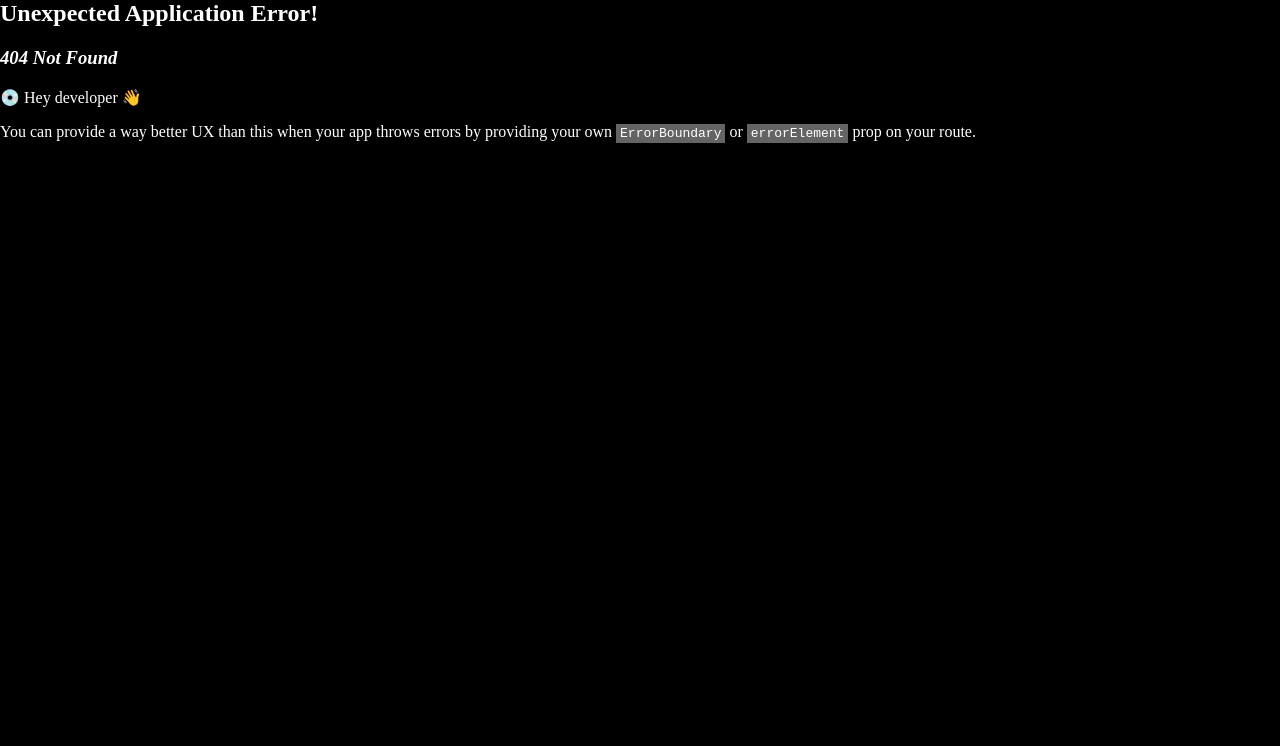
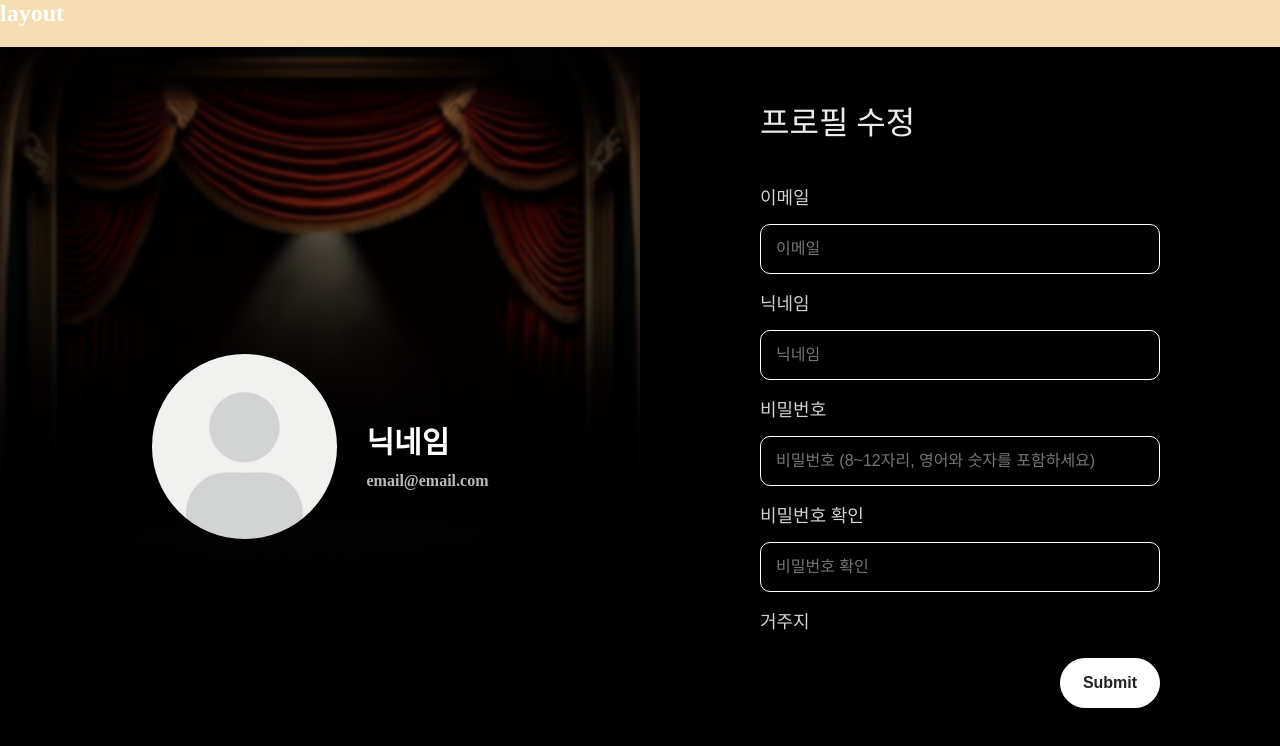
Before and after one commit to music-ally/music-ally-client, a React (Vite) app: page /mypage/edit in a window 1280 px wide. Before the commit this address had no page. Shown: the top 746 px of the page. Built offline with nearby package versions, Linux system fonts and the light colour scheme; no server answers.

Commit message:
Feat: 내 정보 수정페이지

```diff
--- /dev/null
+++ b/src/routes/editprofile.tsx
@@ -0,0 +1,272 @@
+import { styled } from "styled-components";
+import bgimg from "../assets/bgimage_01.png"
+import profileimg from "../assets/profileimg.png"
+import Address from "../components/address-select";
+import { useEffect, useState } from "react";
+import axios from "axios";
+import { useNavigate } from "react-router-dom";
+
+const Wrapper = styled.div`
+    display: flex;
+    height: 100%;
+`
+
+const LeftHalf = styled.div`
+    flex: 1; /* 왼쪽 절반 */
+    width: 50%;
+    background-image: url(${bgimg});
+    background-size: cover;
+    background-position: center;
+    display: flex;
+    height: 100vh;
+    justify-content: center;
+    align-items: center;
+
+    @media (max-width: 1200px) {
+        flex: 0 0 600px; /* 최소 너비 600px */
+    }
+`;
+
+const RightHalf = styled.div`
+    flex: 1; /* 오른쪽 절반 */
+    width: 50%;
+    background-color: black;
+    color: white;
+    display: flex;
+    flex-direction: column;
+    // justify-content: center; /* 수평가운데 */
+    align-items: center; /* 수직가운데 */
+
+    @media (max-width: 1200px) {
+        flex: 0 0 600px; /* 최소 너비 600px */
+    }
+`;
+
+const RightWrapper = styled.div`
+    width: 400px;
+`
+
+const MyProfile = styled.div`
+    display: flex;
+    flex-direction: column;
+    // align-items: center;
+    // text-align: center;
+    margin-top: 20px;
+    margin-left: 30px;
+`
+
+const ProfileImage = styled.img`
+    width: 185px;
+    height: 185px;
+    border-radius: 50%;
+    object-fit: cover;
+`;
+
+const Nickname = styled.h3`
+    font-size: 30px;
+    margin: 10px 0;
+`
+
+const Email = styled.h3`
+    font-size: 16px;
+    color: #BABABA;
+`
+
+const Title = styled.h1`
+    color: #ECECEC;
+    font-weight: 400;
+    margin-top: 50px;
+    margin-bottom: 40px;
+`
+
+const Form = styled.form`
+    display: flex;
+    flex-direction: column;
+    gap: 10px;
+    width: 100%;
+`
+
+const Name = styled.div`
+    font-size: 18px;
+    color: #D1D1D1;
+    margin-bottom: 5px;
+`
+
+const Input = styled.input`
+    padding: 15px;
+    margin-bottom: 5px;
+    border-radius: 10px;
+    width: 100%;
+    font-size: 16px;
+    background-color: black;
+    color: #BFBFBF;
+    box-sizing: border-box; // padding 조절하여도 너비 그대로
+    border: 1px solid #ffffff; /* 테두리 색상과 두께 조절 */
+
+    &[type = "submit"] {
+        cursor: pointer;
+        &:hover {
+            opacity: 0.8;
+        };
+        background-color: #ffffff;
+        color: #222222;
+        border-radius: 30px;
+        font-weight: bold;
+        width: 25%;
+        margin-top: 10px;
+        // padding: 10px;
+        align-self: self-end;
+    }
+`
+interface FormData {
+    email: string,
+    nickname: string,
+    password: string,
+    confirmPassword: string,
+    address: string,
+    profileImage: File | null,
+}
+
+export default function EditProfile() {
+    const navigate = useNavigate();
+    const [formData, setFormData] = useState<FormData>({
+       email: '',
+       nickname: '',
+       password: '',
+       confirmPassword: '',
+       address: '',
+       profileImage: null, // db에 존재하면 해당 이미지, 없으면 기본이미지
+    });
+
+    // 데이터 가져오기
+    useEffect(() => {
+        const fetchData = async() => {
+            try {
+                const response = await axios.get(`${import.meta.env.VITE_BACKEND_URL}/mypage`);
+                setFormData({
+                    email: response.data.email,
+                    nickname: response.data.nickname,
+                    address: response.data.address,
+                    password: '',
+                    confirmPassword: '',
+                    profileImage: null,
+                });
+            } catch (error) {
+                console.error("User 데이터 가져오기 오류 : ", error);
+                // alert("사용자 데이터 가져오기 실패");
+            }
+        };
+        fetchData();
+    });
+
+    // 폼 입력마다 상태 업데이트
+    const onChange = (e : React.ChangeEvent<HTMLInputElement>) => {
+        const {name, value} = e.target;
+        setFormData({ ...formData, [name]: value});
+    };
+
+    const onFileChange = (e : React.ChangeEvent<HTMLInputElement>) => {
+        if(e.target.files && e.target.files[0]) {
+            setFormData({ ...formData, profileImage: e.target.files[0] as File});
+        }
+    };
+
+    /*
+    // async 처리하여 닉네임 중복 여부 확인
+    const handleBlur = (e) => {
+
+    }
+    */
+
+    const onSubmit = async(e : React.FormEvent<HTMLFormElement>) => {
+        e.preventDefault();
+
+        // 닉네임 중복 오류 검사
+        // 로직 추가하고 추가하기 !!! ***
+
+        // 비밀번호 조건 검사
+        const passwordRegex = /^(?=.*[A-Za-z])(?=.*\d)[A-Za-z\d]{8,12}$/;
+
+        if( !passwordRegex.test(formData.password) ) {
+            alert("비밀번호는 8~12자 사이이며, 영어와 숫자를 반드시 포함해야 합니다.");
+            return;
+        }
+
+        // 비밀번호 일치 검사
+        if( formData.password !== formData.confirmPassword ){
+            alert("비밀번호가 일치하지 않습니다.");
+            return;
+        }
+
+        // FormData 생성하고 데이터 객체에 추가
+        const formDataSend = new FormData();
+        formDataSend.append('nickname', formData.nickname);
+        formDataSend.append('address', formData.address);
+        if (formData.password) {
+            formDataSend.append('password', formData.password);
+        }
+        if (formData.profileImage) {
+            formDataSend.append('profileImage', formData.profileImage);
+        }
+
+        // 서버 데이터 전송 trycatch, axios.patch.
+
+    }
+
+    return (
+        <Wrapper>
+            <LeftHalf>
+                {/* <ProfileImage src={formData.profileImage ? URL.createObjectURL(formData.profileImage) : profileimg} alt="Profile" />
+                */}
+                <ProfileImage src={profileimg} />
+                <MyProfile>
+                    <Nickname> {formData.nickname || '닉네임'} </Nickname>
+                    <Email> {formData.email || 'email@email.com'}</Email>
+                </MyProfile>
+            </LeftHalf>
+            <RightHalf>
+                <RightWrapper>
+                    <Title> 프로필 수정 </Title>
+                    <Form onSubmit={onSubmit}>
+                        <Name> 이메일 </Name>
+                        <Input
+                                name="email"
+                                value={formData.email}
+                                type="email"
+                                disabled
+                                placeholder="이메일"
+                        />
+                        <Name> 닉네임 </Name>
+                        <Input
+                                name="nickname"
+                                value={formData.nickname}
+                                type="emnicknameail"
+                                placeholder="닉네임"
+                        />
+                        <Name> 비밀번호 </Name>
+                        <Input
+                            // onChange={onChange}
+                            name="password"
+                            // value={password}
+                            type="password"
+                            placeholder="비밀번호 (8~12자리, 영어와 숫자를 포함하세요)"
+                        />
+                        <Name> 비밀번호 확인 </Name>
+                        <Input
+                            // onChange={onChange}
+                            name="confirmPassword"
+                            // value={confirmPassword}
+                            type="password"
+                            placeholder="비밀번호 확인"
+                        />
+                        <Name> 거주지 </Name>
+                        {/* <Address address={address} setAddress={setAddress}/> */}
+                        <Input
+                            type="submit"
+                        />
+                    </Form>
+                </RightWrapper>
+            </RightHalf>
+        </Wrapper>
+    );
+}
```
Also changed, not shown: src/App.tsx (+8 -3 lines), src/assets/bgimage_01.png (added), src/assets/profileimg.png (added).
